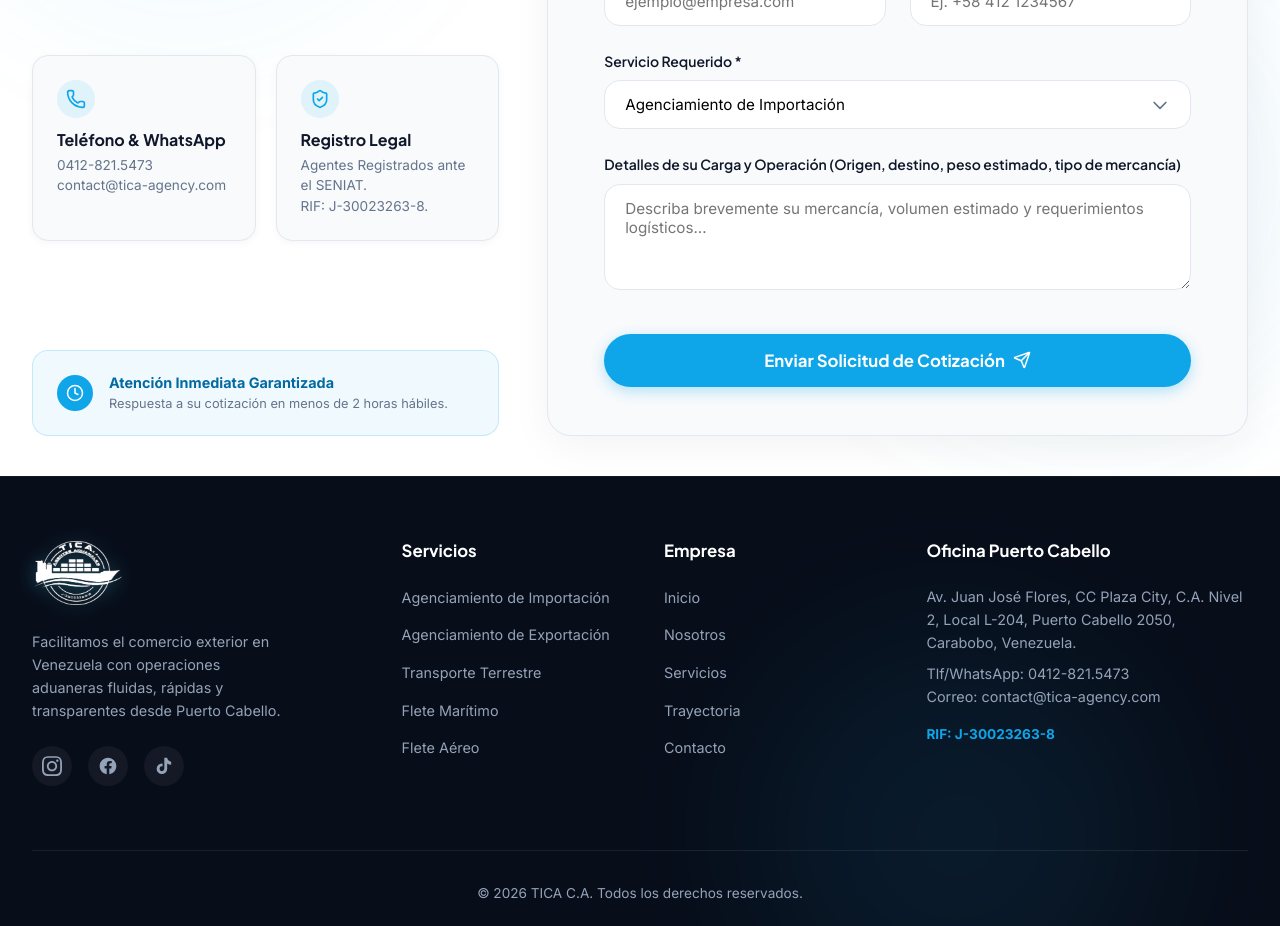
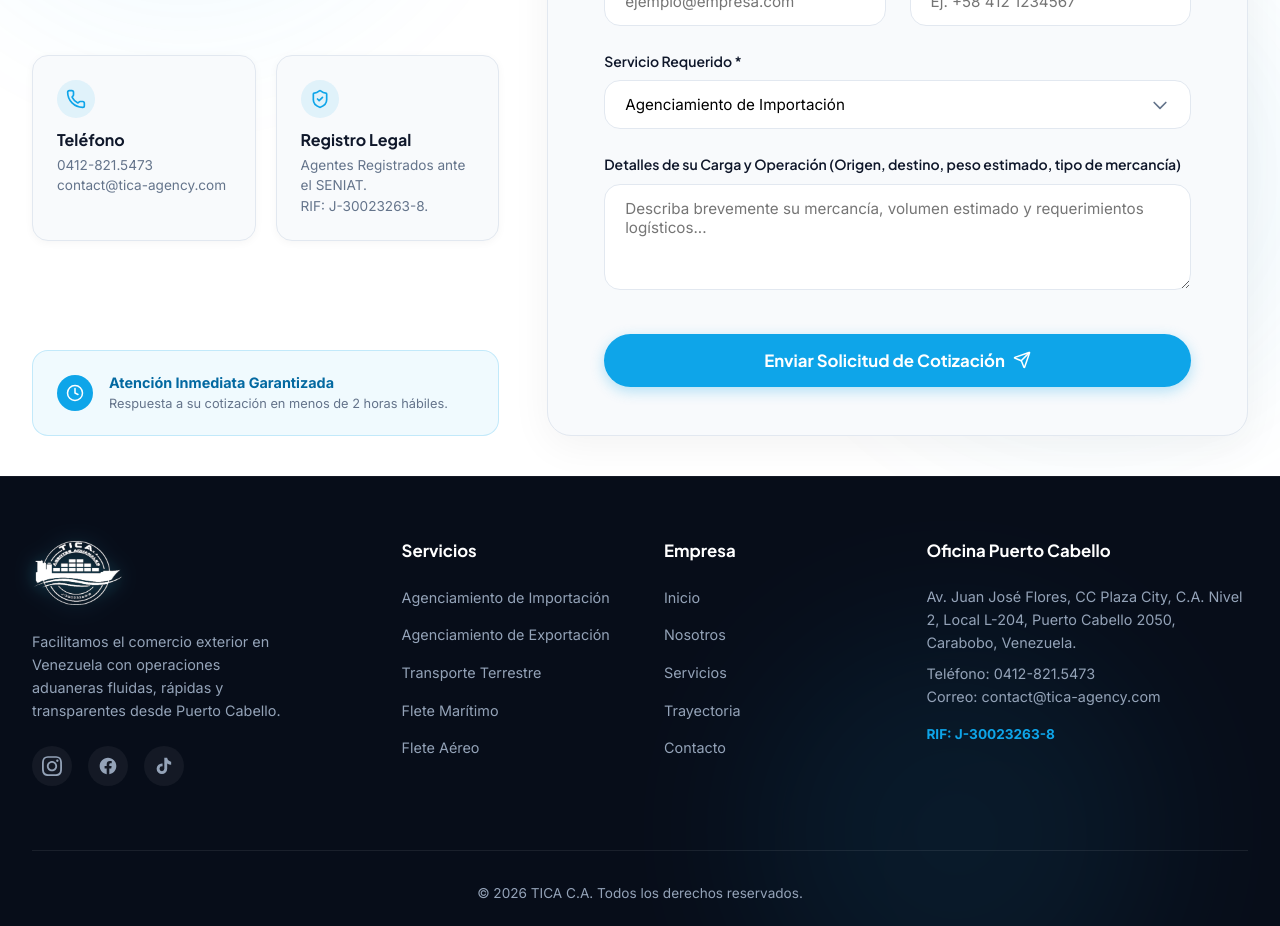
Before and after one commit to soportetecmassivocreativo-bit/TICA-web, a Next.js app: page / in a window 1280 px wide. Shown: the part 8860-9786 px from the top of the page. Built offline with nearby package versions, Linux system fonts and the light colour scheme.

Commit message:
Update label to Teléfono instead of Tlf/WhatsApp

```diff
--- a/src/components/ContactForm.tsx
+++ b/src/components/ContactForm.tsx
@@ -278,7 +278,7 @@ export default function ContactForm() {
                       marginBottom: "0.35rem",
                     }}
                   >
-                    Teléfono & WhatsApp
+                    Teléfono
                   </h4>
                   <p
                     style={{
--- a/src/components/Footer.tsx
+++ b/src/components/Footer.tsx
@@ -362,7 +362,7 @@ export default function Footer() {
                 marginBottom: "1rem",
               }}
             >
-              Tlf/WhatsApp: 0412-821.5473 <br />
+              Teléfono: 0412-821.5473 <br />
               Correo: contact@tica-agency.com
             </p>
             <div
```
